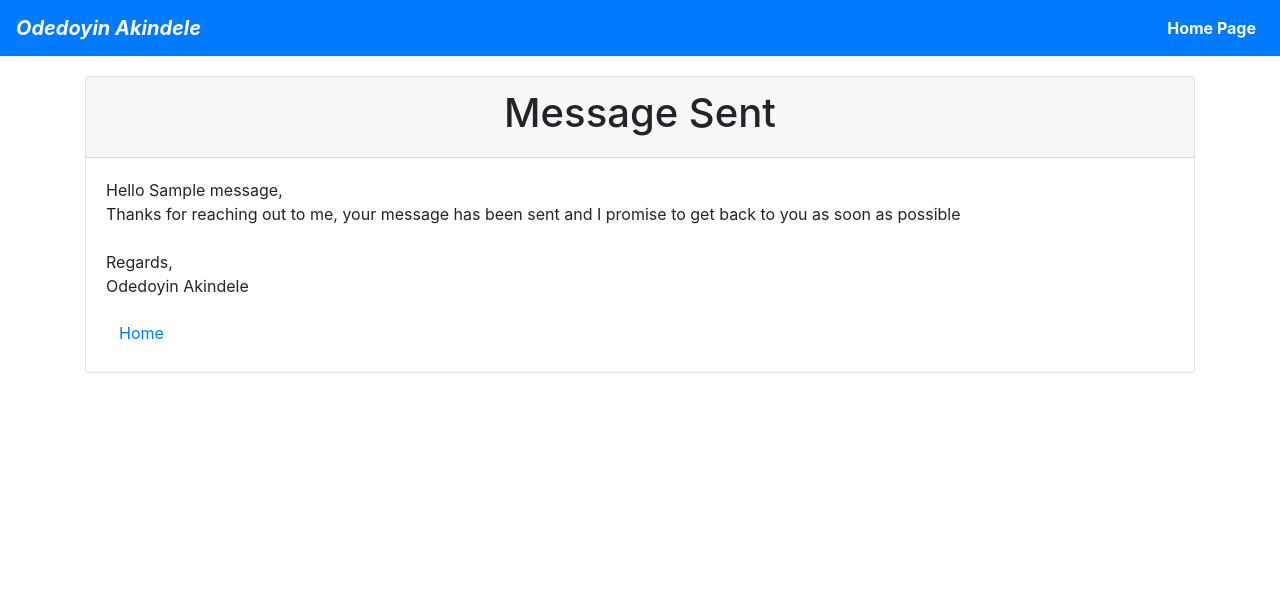
After one commit to lapulgaatomica/my_portfolio_using_django, a Django app: page /message/1/sent in a window 1280 px wide. The commit adds this page. Shown: the top 613 px of the page. Run offline with Django 3.2, Linux system fonts and the light colour scheme; tables that the repository leaves empty hold one stand-in row (values such as "Sample post"); some libraries are stand-ins or nearby versions.

Commit message:
added the SentMessageView DetailView for when the portfolio app owner gets sent a message

```diff
--- a/portfolio/urls.py
+++ b/portfolio/urls.py
@@ -11,7 +11,8 @@ from .views import (
     NewReasonView,
     UpdateReasonView,
     DeleteReasonView,
-    SendMessageView,)
+    SendMessageView,
+    SentMessageView)
 
 urlpatterns = [
     path('', HomePageView.as_view(), name='home'),
@@ -26,4 +27,5 @@ urlpatterns = [
     path('reasons/<int:pk>/edit', UpdateReasonView.as_view(), name='edit_reason'),
     path('reasons/<int:pk>/delete', DeleteReasonView.as_view(), name='delete_reason'),
     path('message/send', SendMessageView.as_view(), name='send_message'),
+    path('message/<int:pk>/sent', SentMessageView.as_view(), name='sent_message'),
 ]
--- a/portfolio/views.py
+++ b/portfolio/views.py
@@ -1,8 +1,8 @@
-from django.urls import reverse_lazy
 from django.contrib.auth.mixins import LoginRequiredMixin
-from django.views.generic import TemplateView, ListView
+from django.core.mail import send_mail
+from django.urls import reverse_lazy, reverse
+from django.views.generic import TemplateView, ListView, DetailView
 from django.views.generic.edit import CreateView, UpdateView, DeleteView
-
 from .models import About, Competency, Reason, Message
 
 
@@ -81,6 +81,11 @@ class SendMessageView(CreateView):
     model = Message
     fields = ['reason', 'name', 'email', 'message']
 
+    def get_success_url(self):
+        # print(self.object.id)
+        return reverse('sent_message', kwargs={'pk': self.object.pk})
+        # return reverse('reasons')
+
     def form_valid(self, form):
         subject = 'Message from Portfolio App'
         name_of_sender = form["name"].value()
@@ -89,7 +94,11 @@ class SendMessageView(CreateView):
         sender_email = form["email"].value()
         message = f'{name_of_sender} says {reason}\n\nTheir exact statement was "{exact_message}"\n' \
                   f'Here is their email if you need to reach them: {sender_email}'
-
-        from django.core.mail import send_mail
         send_mail(subject, message, 'odedoyin25@gmail.com', ['akindeleodedoyin@gmail.com'], fail_silently=False)
         return super(SendMessageView, self).form_valid(form)
+
+
+class SentMessageView(DetailView):
+    model = Message
+    context_object_name = 'message'
+    template_name = 'message_sent.html'
--- /dev/null
+++ b/templates/message_sent.html
@@ -0,0 +1,24 @@
+{% extends 'base.html' %}
+
+{% block title %}Odedoyin Akindele - Message Sent{% endblock title %}
+
+{% block content %}
+    <div class="card">
+        <div class="card-header">
+            <h1 class="text-center">Message Sent</h1>
+        </div>
+
+        <div class="card-body">
+            <p>Hello {{message.name}},
+                <br>
+                Thanks for reaching out to me, your message has been sent and I promise to get back to you as soon as possible
+                <br>
+                <br>
+                Regards,
+                <br>
+                Odedoyin Akindele
+            </p>
+            <a class="btn btn-link" href="{% url 'home' %}">Home</a>
+        </div>
+    </div>
+{% endblock content %}
--- a/templates/reason.html
+++ b/templates/reason.html
@@ -1,5 +1,5 @@
 {% extends 'base.html' %}
-
+{% block title %}Odedoyin Akindele - Reasons{% endblock title %}
 {% block content %}
 <div class="row">
 <div class="col-md-6">
```
